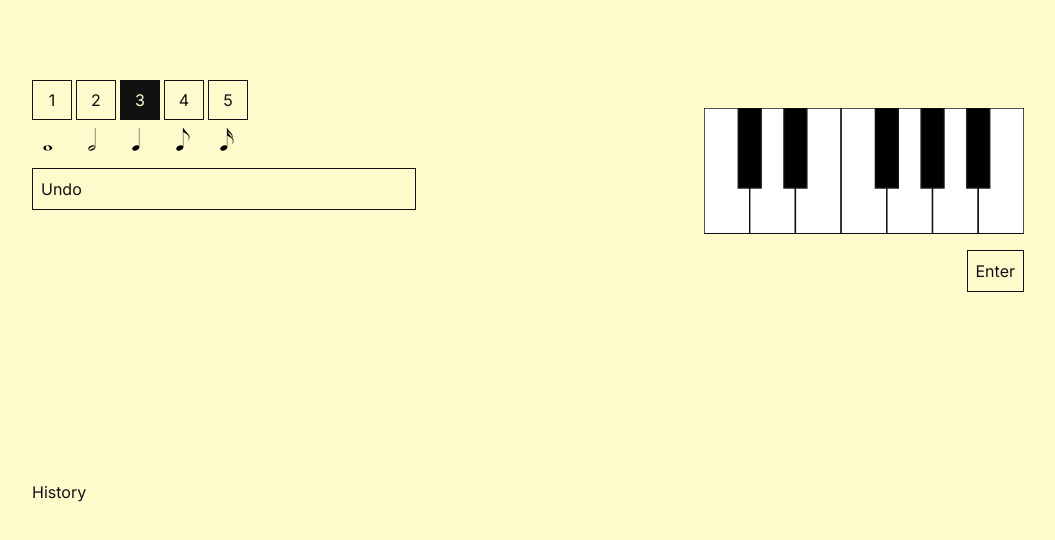
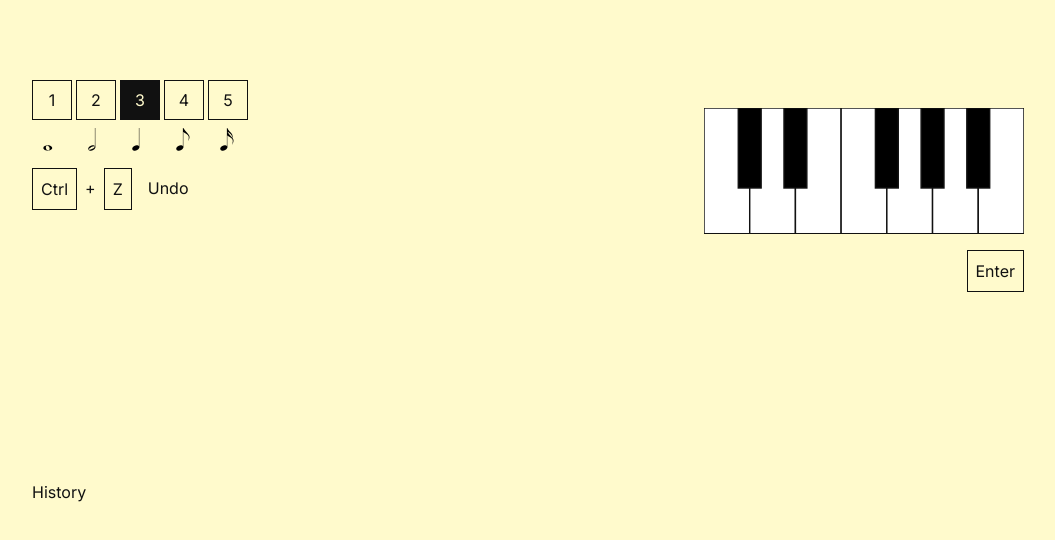
Before and after one commit to asgervelling/sheet-music-editor, a Next.js app: page / in a window 1280 px wide. Shown: the top 540 px of the page, without its empty margins (96-1151 px from the left). Built offline with nearby package versions, Linux system fonts and the light colour scheme.

Commit message:
Undoindicator...

```diff
--- a/src/components/UndoIndicator.tsx
+++ b/src/components/UndoIndicator.tsx
@@ -19,25 +19,25 @@ export default function UndoIndicator() {
   const style = {
     backgroundColor: active ? "var(--color-primary)" : "var(--color-bg)",
     color: active ? "var(--color-bg)" : "var(--color-primary)",
-    border: active ? "none" : "1px solid var(--color-primary)",
   };
 
   return (
-    <>
+    <div>
       <MultiKeyDispatcher
         keyCombination={["Control", "z"]}
         onPress={() => {
           console.log("Undo it");
-          setBlinkTime(1);
+          setBlinkTime(101);
         }}
       />
       <div
-        style={style}
-        className="transition-all duration-100
-          border border-[var(--color-primary)] p-2 select-none"
+        className="transition-all duration-200 flex"
       >
-        Undo
+        <div className="border border-[var(--color-primary)] p-2 select-none" style={style}>Ctrl</div>
+        <div className="p-2 select-none">+</div>
+        <div className="border border-[var(--color-primary)] p-2 select-none" style={style}>Z</div>
+        <div className="ps-4 py-2 select-none">Undo</div>
       </div>
-    </>
+    </div>
   );
 };
```
